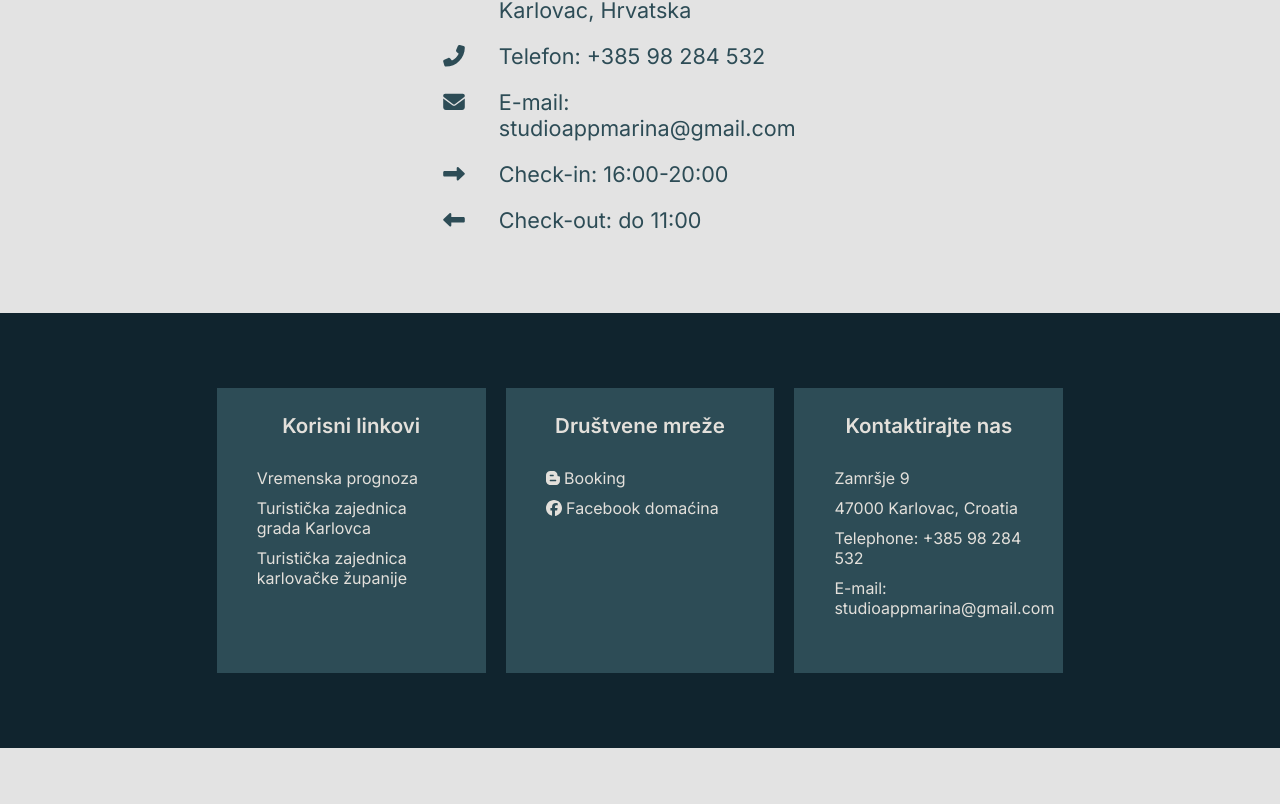
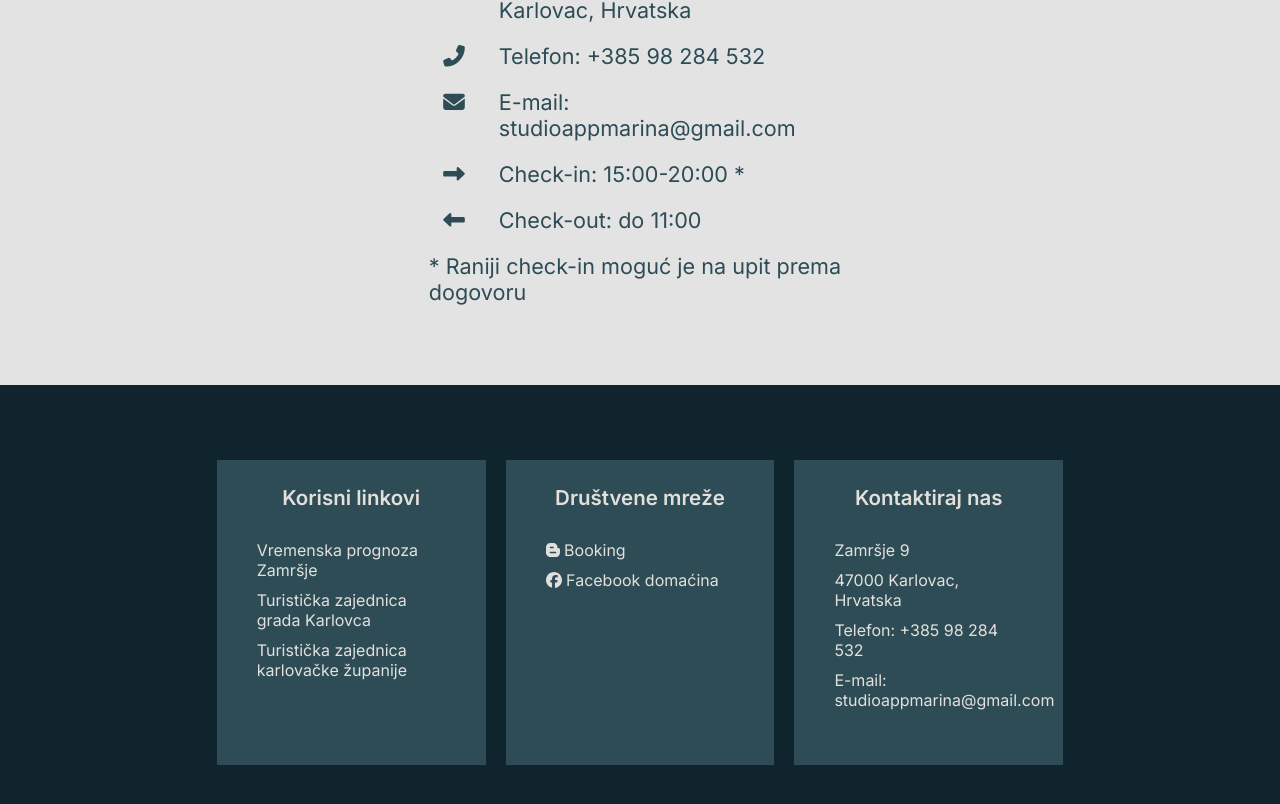
Before and after one commit to CroAnna/Guesthouse-Marina, a React (Create React App) app: page /cjenik in a window 1280 px wide. Shown: the part 997-1801 px from the top of the page. Before the commit the page ends 1745 px from the top, so only its background shows below. Built offline with nearby package versions, Linux system fonts and the light colour scheme; a web font is replaced by a local one.

Commit message:
add dodan ostali prijevod

```diff
--- a/public/assets/locales/en/translation.json
+++ b/public/assets/locales/en/translation.json
@@ -13,6 +13,8 @@
   "main_info_text_3": "The living room is equipped with a corner sofa that can easily be converted into a comfortable extra bed for two people. In the space there is also a flat screen TV, washing machine, air conditioner and a wood stove for a particularly warm atmosphere on cold days.",
   "main_info_text_4": "For an active vacation, free bicycle rental and a table tennis table are offered. Possible walks and stay in nature. The proximity of the Kupa River offers refreshment in the summer months and is a great place for fishing.",
   "info_address": "Address: Zamršje 9, 47000 Karlovac, Croatia",
+  "address_city_country": "47000 Karlovac, Croatia",
+
   "more_details": "More details",
   "main_img_container_1": "When equipping the facility, we were guided by the desire to make your stay ",
   "main_img_container_2": "as comfortable as possible",
@@ -44,11 +46,14 @@
   "about_text_3": "It is located in Zamršje, a place 13 km away from Karlovac and only 600 meters from the bank of the Kupa river, surrounded by a beautiful landscape, perfect for rest and recreation. A market and a cafe are 2 km from the facility in the direction of Karlovac, and parking and Wi-Fi in the facility are free.",
   "app_content": "Content of the apartment",
   "kitchen": "Kitchen",
+  "check_out": "Check-out: until 11:00",
+  "check_in_details": "Earlier check-in is possible upon request",
   "living_room": "Living room",
   "bedroom": "Bedroom",
   "bathroom": "Bathroom",
   "terrace": "Terrace and lawn",
   "parking": "free parking",
+  "nature": "nature",
   "wifi": "free Wi-Fi",
   "air_conditioning": "air conditioning",
   "two_beds": "2 beds",
@@ -73,6 +78,7 @@
   "table_for_tt": "table for table tennis",
   "near_river": "near the river",
   "river_bath": "river bathing area nearby (swimming/fishing)",
+  "pets_allowed_info": "pets allowed",
   "pets_allowed": "Pets are allowed and there is no charge.",
   "no_smoking": "Smoking is not allowed in the apartment.",
   "no_parties": "It is not possible to hold stag, hen and similar parties in this facility.",
@@ -148,8 +154,15 @@
   "homeland_war_museum_desc": "Turanj city quarter was a strategic point important for the defense of the city in the Homeland War of 1991-1995. It is the place where the enemy was stopped in their attempt to capture the city, which would have cut off Croatia. Turanj today is a symbol of victory and the fight for Croatia's independence.",
   "city_of_parks": "City of parks",
   "city_of_parks_desc": "Karlovac has many parks, and the first ones were planned already during the construction of the fortress. Walk through them and enjoy the chirping of birds, surrounded by plants and rivers. Some of the parks are the Great Promenade, park plantations and Modrušanov Park. Discover the rest yourself...",
-  "star_summer":"Star summer",
-  "star_summer_desc":"The event, which takes place at the beginning of summer, starts with the midsummer bonfire on the shores of two city quarters - Bania and Gaza and lasts until July 13, the birthday of the city of Karlovac. It is characterized by a multitude of events, concerts and activities that spread through the city center.",
-  "nat_shr_st_joseph":"National shrine of saint Joseph",
-  "nat_shr_st_joseph_desc":"The patron saint of Karlovac and Croatia is St. Joseph, and the former church in Dubovac became a national shrine, and today a large number of pilgrims gather there throughout the year."
+  "star_summer": "Star summer",
+  "star_summer_desc": "The event, which takes place at the beginning of summer, starts with the midsummer bonfire on the shores of two city quarters - Bania and Gaza and lasts until July 13, the birthday of the city of Karlovac. It is characterized by a multitude of events, concerts and activities that spread through the city center.",
+  "nat_shr_st_joseph": "National shrine of saint Joseph",
+  "nat_shr_st_joseph_desc": "The patron saint of Karlovac and Croatia is St. Joseph, and the former church in Dubovac became a national shrine, and today a large number of pilgrims gather there throughout the year.",
+  "weather_forecast": "Weather forecast Zamršje",
+  "karlovac_city_tourist_board": "Karlovac City Tourist Board",
+  "tourist_board_of_karlovac_county": "Tourist Board of Karlovac County",
+  "useful_links": "Useful links",
+  "social_networks": "Social networks",
+  "facebook": "Householder's Facebook",
+  "phone": "Telephone: +385 98 284 532"
 }
--- a/public/assets/locales/hr/translation.json
+++ b/public/assets/locales/hr/translation.json
@@ -13,6 +13,7 @@
   "main_info_text_3": "Dnevni boravak opremljen je kutnom garniturom koja se lako namjesti u udoban pomoćni ležaj za dvije osobe. U prostoru se nalazi i TV ravnog ekrana, perilica rublja, klima uređaj te peć na drva za posebno topao ugođaj u hladnim danima.",
   "main_info_text_4": "Za aktivan odmor nudi se besplatan najam bicikala te stol za stolni tenis. Moguće šetnje i boravak u prirodi. Blizina rijeke Kupe nudi osvježenje u ljetnim mjesecima te je odlično mjesto za ribolov.",
   "info_address": "Adresa: Zamršje 9, 47000 Karlovac, Hrvatska",
+  "address_city_country": "47000 Karlovac, Hrvatska",
   "more_details": "Više detalja",
   "main_img_container_1": "Kod opremanja objekta vodili smo se željom da vam boravak bude što ",
   "main_img_container_2": "ugodniji",
@@ -44,11 +45,14 @@
   "about_text_3": "Nalazi se u Zamršju, mjestu 13 km udaljenom od Karlovca i svega 600 metara od obale rijeke Kupe oko koje se pruza prekrasan krajolik, savršen za odmor i rekreaciju. Market i kafić udaljeni su 2 km od objekta u smjeru Karlovca, a parking i Wi-Fi u objektu su besplatni.",
   "app_content": "Sadržaj apartmana",
   "kitchen": "Kuhinja",
+  "check_out": "Check-out: do 11:00",
+  "check_in_details": "Raniji check-in moguć je na upit prema dogovoru ",
   "living_room": "Dnevni boravak",
   "bedroom": "Spavaća soba",
   "bathroom": "Kupaonica",
   "terrace": "Terasa i travnjak",
   "parking": "besplatan parking",
+  "nature": "priroda",
   "wifi": "besplatan Wi-Fi",
   "air_conditioning": "klima uređaj",
   "two_beds": "2 kreveta",
@@ -73,6 +77,7 @@
   "table_for_tt": "stol za stolni tenis",
   "near_river": "blizina rijeke",
   "river_bath": "riječno kupalište u blizini (kupanje/pecanje)",
+  "pets_allowed_info": "dozvoljeni ljubimci",
   "pets_allowed": "Dozvoljen je boravak kućnih ljubimaca i ne naplaćuje se.",
   "no_smoking": "Pušenje u apartmanu nije dozvoljeno.",
   "no_parties": " U ovom objektu nije moguće održavanje momačkih, djevojačkih i sličnih zabava.",
@@ -143,15 +148,21 @@
   "aquatika_desc": "Jedini potpuno slatkovodni akvarij u Hrvatskoj, osnovan u svrhu edukacije i podizanja svijesti o važnosti biološke raznolikosti. Smješten je u Karlovcu, na desnoj obali rijeke Korane, a inspiracija za dizajn je karlovačka zvijezda okružena bedemima.",
   "four_rivers": "4 rijeke",
   "four_rivers_desc": "Karlovac se naziva gradom na četiri rijeke, a sve je u gradu povezano s pojmom rijeka. Kupa, Korana, Dobra i Mrežnica. Svaka od njih ima ono nešto svoje, a u svakoj se možete okupati u vrućem ljetnom danu.",
-  "dani_piva":"Dani piva",
-  "dani_piva_desc":"Najpoznatiji i najdugovječniji hrvatski festival piva i gastronomije, a ujedno i prestižni glazbeni festival koji se održava od 1984. godine. Tijekom njegovog trajanja povijesne karlovačke ulice postaju pozornice i restorani, a grad je prepun raznolikih sadržaja.",
-  "homeland_war_museum":"Muzej domovinskog rata",
-  "homeland_war_museum_desc":"Gradska četvrt Turanj bio je strateška točka važna za obranu grada u Domovinskom ratu 1991.-1995. Ono je mjesto gdje je zaustavljen neprijatelj u pokušaju zauzimanja grada čime bi se presjekla Hrvatska. Turanj je danas simbol pobjede i borbe za samostalnost Hrvatske. ",
-  "city_of_parks":"Grad parkova",
-  "city_of_parks_desc":"Karlovac ima mnoštvo parkova, a prvi su planirani već pri samoj gradnji utvrde. Prošećite njima i uživajte u cvrkutu ptica, okruženi biljkama i rijekama. Neki od parkova su Velika promenada, parkovni nasadi u šanćevima i Modrušanov park. Ostale otkrijte sami...",
-  "star_summer":"Zvjezdano ljeto",
-  "star_summer_desc":"Manifestacija koja se održava početkom ljeta - započinje Ivanjskim krijesom na obalama dvaju gradskih četvtri - Banije i Gaze i traje sve do 13. srpnja, rođendana grada Karlovca. Obilježava ga mnoštvo događaja, koncerata i aktivnosti koje se prostiru kroz centar grada.",
-  "nat_shr_st_joseph":"Nacionalno svetište svetog Josipa",
-  "nat_shr_st_joseph_desc":"Zaštitnik grada Karlovca i Hrvatske jest sveti Josip te je dotadašnja crkva na Dubovcu postala nacionalnim svetištem, a danas se ondje kroz godinu okuplja velik broj hodočasnika. "
-
+  "dani_piva": "Dani piva",
+  "dani_piva_desc": "Najpoznatiji i najdugovječniji hrvatski festival piva i gastronomije, a ujedno i prestižni glazbeni festival koji se održava od 1984. godine. Tijekom njegovog trajanja povijesne karlovačke ulice postaju pozornice i restorani, a grad je prepun raznolikih sadržaja.",
+  "homeland_war_museum": "Muzej domovinskog rata",
+  "homeland_war_museum_desc": "Gradska četvrt Turanj bio je strateška točka važna za obranu grada u Domovinskom ratu 1991.-1995. Ono je mjesto gdje je zaustavljen neprijatelj u pokušaju zauzimanja grada čime bi se presjekla Hrvatska. Turanj je danas simbol pobjede i borbe za samostalnost Hrvatske. ",
+  "city_of_parks": "Grad parkova",
+  "city_of_parks_desc": "Karlovac ima mnoštvo parkova, a prvi su planirani već pri samoj gradnji utvrde. Prošećite njima i uživajte u cvrkutu ptica, okruženi biljkama i rijekama. Neki od parkova su Velika promenada, parkovni nasadi u šanćevima i Modrušanov park. Ostale otkrijte sami...",
+  "star_summer": "Zvjezdano ljeto",
+  "star_summer_desc": "Manifestacija koja se održava početkom ljeta - započinje Ivanjskim krijesom na obalama dvaju gradskih četvtri - Banije i Gaze i traje sve do 13. srpnja, rođendana grada Karlovca. Obilježava ga mnoštvo događaja, koncerata i aktivnosti koje se prostiru kroz centar grada.",
+  "nat_shr_st_joseph": "Nacionalno svetište svetog Josipa",
+  "nat_shr_st_joseph_desc": "Zaštitnik grada Karlovca i Hrvatske jest sveti Josip te je dotadašnja crkva na Dubovcu postala nacionalnim svetištem, a danas se ondje kroz godinu okuplja velik broj hodočasnika. ",
+  "weather_forecast": "Vremenska prognoza Zamršje",
+  "karlovac_city_tourist_board": "Turistička zajednica grada Karlovca",
+  "tourist_board_of_karlovac_county": "Turistička zajednica karlovačke županije",
+  "useful_links": "Korisni linkovi",
+  "social_networks": "Društvene mreže",
+  "facebook": "Facebook domaćina",
+  "phone": "Telefon: +385 98 284 532"
 }
--- a/src/Components/FooterBox.jsx
+++ b/src/Components/FooterBox.jsx
@@ -1,10 +1,12 @@
 import { FontAwesomeIcon } from "@fortawesome/react-fontawesome";
 import React from "react";
+import { useTranslation } from "react-i18next";
 
 const FooterBox = ({ box }) => {
+  const { t } = useTranslation();
   return (
     <div className="footer-box">
-      <p className="box-title">{box.title}</p>
+      <p className="box-title">{t(`${box.title}`)}</p>
       <div className="box-data">
         {box.data.map((data, index) => (
           <a href={data.url} key={index}>
@@ -12,7 +14,7 @@ const FooterBox = ({ box }) => {
               <FontAwesomeIcon className="icon" icon={data.icon} />
             ) : null}
             {data.icon ? " " : null}
-            {data.name}
+            {t(`${data.name}`)}
           </a>
         ))}
       </div>
--- a/src/Components/IconInfoItem.jsx
+++ b/src/Components/IconInfoItem.jsx
@@ -1,14 +1,16 @@
 import { FontAwesomeIcon } from "@fortawesome/react-fontawesome";
 import React from "react";
+import { useTranslation } from "react-i18next";
 
 const IconInfoItem = ({ item }) => {
+  const { t } = useTranslation();
   return (
     <div className="item">
       <div>
         <FontAwesomeIcon className="icon" icon={item.icon}></FontAwesomeIcon>
       </div>
       <div className="info">
-        <p>{item.info}</p>
+        <p>{t(`${item.info}`)}</p>
       </div>
     </div>
   );
--- a/src/Components/Info.jsx
+++ b/src/Components/Info.jsx
@@ -1,13 +1,16 @@
 import React from "react";
+import { useTranslation } from "react-i18next";
 import { infoList } from "../Data/InfoList";
 import IconInfoItem from "./IconInfoItem";
 
 const Info = () => {
+  const { t } = useTranslation();
   return (
     <div className="info-container">
       {infoList.map((item, index) => (
         <IconInfoItem item={item} key={index} />
       ))}
+      <p>* {t("check_in_details")}</p>
     </div>
   );
 };
--- a/src/Data/FooterBoxes.js
+++ b/src/Data/FooterBoxes.js
@@ -2,39 +2,39 @@ import { faFacebook, faBloggerB } from "@fortawesome/free-brands-svg-icons";
 
 export const footerBoxes = [
     {
-        title: "Korisni linkovi",
+        title: "useful_links",
         data: [
             {
-                name: "Vremenska prognoza",
+                name: "weather_forecast",
                 url: "https://www.accuweather.com/hr/hr/zamrsje/118687/weather-forecast/118687",
             },
             {
-                name: "Turistička zajednica grada Karlovca",
+                name: "karlovac_city_tourist_board",
                 url: "https://visitkarlovac.hr/",
             },
             {
-                name: "Turistička zajednica karlovačke županije",
+                name: "tourist_board_of_karlovac_county",
                 url: "https://visitkarlovaccounty.hr/",
             },
         ],
     },
     {
-        title: "Društvene mreže",
+        title: "social_networks",
         data: [
             {
                 name: "Booking",
                 url: "https://www.booking.com/hotel/hr/studio-apartman-marina-karlovac.hr.html",
                 icon: faBloggerB,
             },
-            { name: "Facebook domaćina", url: "https://www.facebook.com/marina.frklic", icon: faFacebook },
+            { name: "facebook", url: "https://www.facebook.com/marina.frklic", icon: faFacebook },
         ],
     },
     {
-        title: "Kontaktirajte nas",
+        title: "contact_us",
         data: [
             { name: "Zamršje 9", url: "/kontakt" },
-            { name: "47000 Karlovac, Croatia", url: "/kontakt" },
-            { name: "Telephone: +385 98 284 532", url: "/kontakt" },
+            { name: "address_city_country", url: "/kontakt" },
+            { name: "phone", url: "/kontakt" },
             { name: "E-mail: studioappmarina@gmail.com", url: "/kontakt" },
         ],
     },
--- a/src/Data/InfoList.js
+++ b/src/Data/InfoList.js
@@ -9,11 +9,11 @@ import {
 export const infoList = [
     {
         icon: faMapMarkerAlt,
-        info: "Adresa: Zamršje 9, 47000 Karlovac, Hrvatska",
+        info: "info_address",
     },
     {
         icon: faPhoneAlt,
-        info: "Telefon: +385 98 284 532",
+        info: "phone",
     },
     {
         icon: faEnvelope,
@@ -21,10 +21,10 @@ export const infoList = [
     },
     {
         icon: faLongArrowAltRight,
-        info: "Check-in: 16:00-20:00",
+        info: "Check-in: 15:00-20:00 *",
     },
     {
         icon: faLongArrowAltLeft,
-        info: "Check-out: do 11:00",
+        info: "check_out",
     },
 ];
```
Also changed, not shown: src/Data/PerksList.js (+4 -4 lines).
